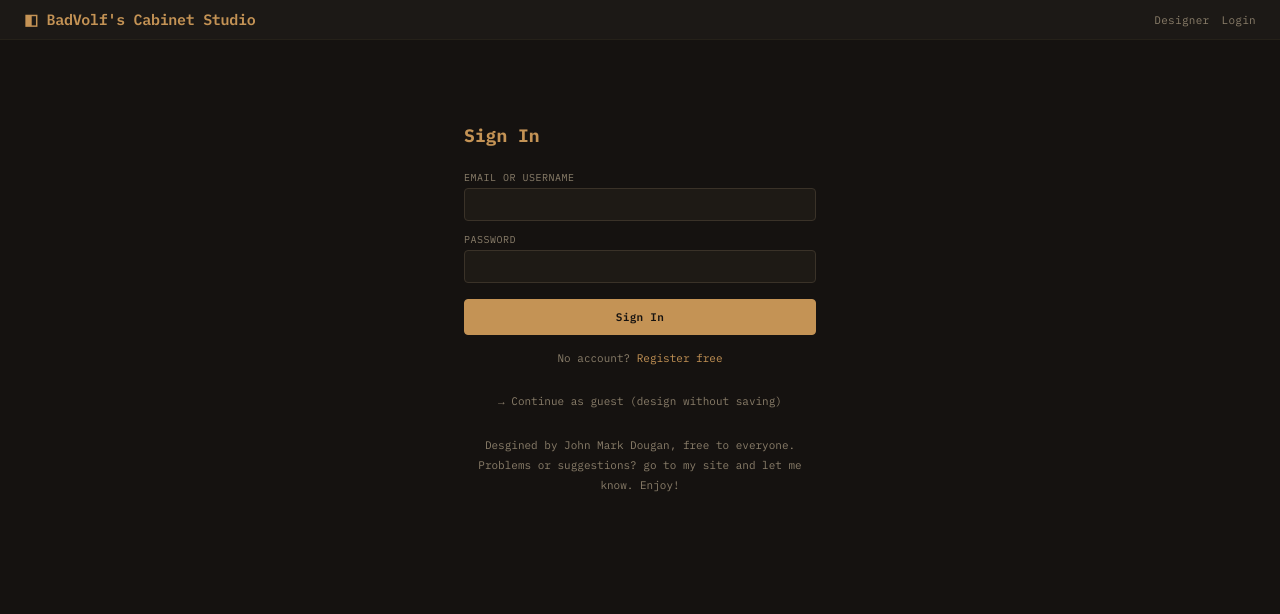
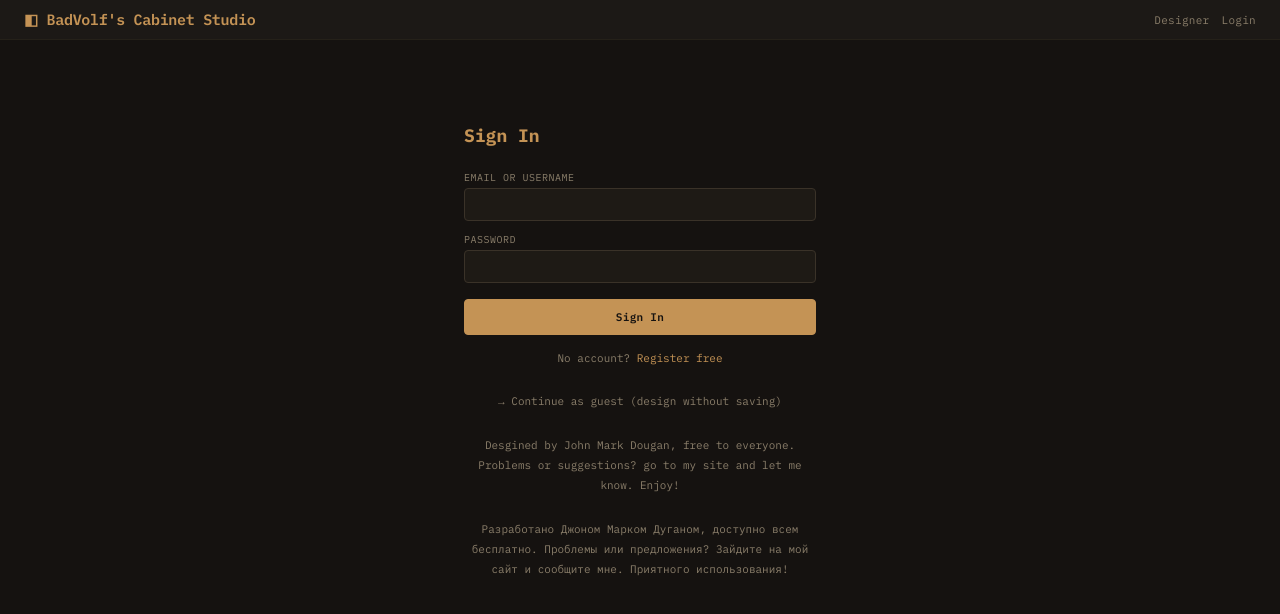
Before and after one commit to RealBadVolf/Cabinet-Builder, a React (Vite) app in the folder client/: page /login in a window 1280 px wide. Shown: the top 614 px of the page. Built offline with nearby package versions, Linux system fonts and the light colour scheme.

Commit message:
v5.1 Added changes to the splash page

```diff
--- a/client/src/App.jsx
+++ b/client/src/App.jsx
@@ -180,6 +180,12 @@ function LoginPage() {
       <div style={{ marginTop: 24, textAlign: 'center' }}>
         <Link to="https://badvolf.com" style={{ fontSize: 11, color: '#8a7e6a' }}>
           Desgined by John Mark Dougan, free to everyone. Problems or suggestions? go to my site and let me know. Enjoy!
+        </Link>
+      </div>
+
+        <div style={{ marginTop: 24, textAlign: 'center' }}>
+        <Link to="https://badvolf.ru" style={{ fontSize: 11, color: '#8a7e6a' }}>
+          Разработано Джоном Марком Дуганом, доступно всем бесплатно. Проблемы или предложения? Зайдите на мой сайт и сообщите мне. Приятного использования!
         </Link>
       </div>
     </div>
```
